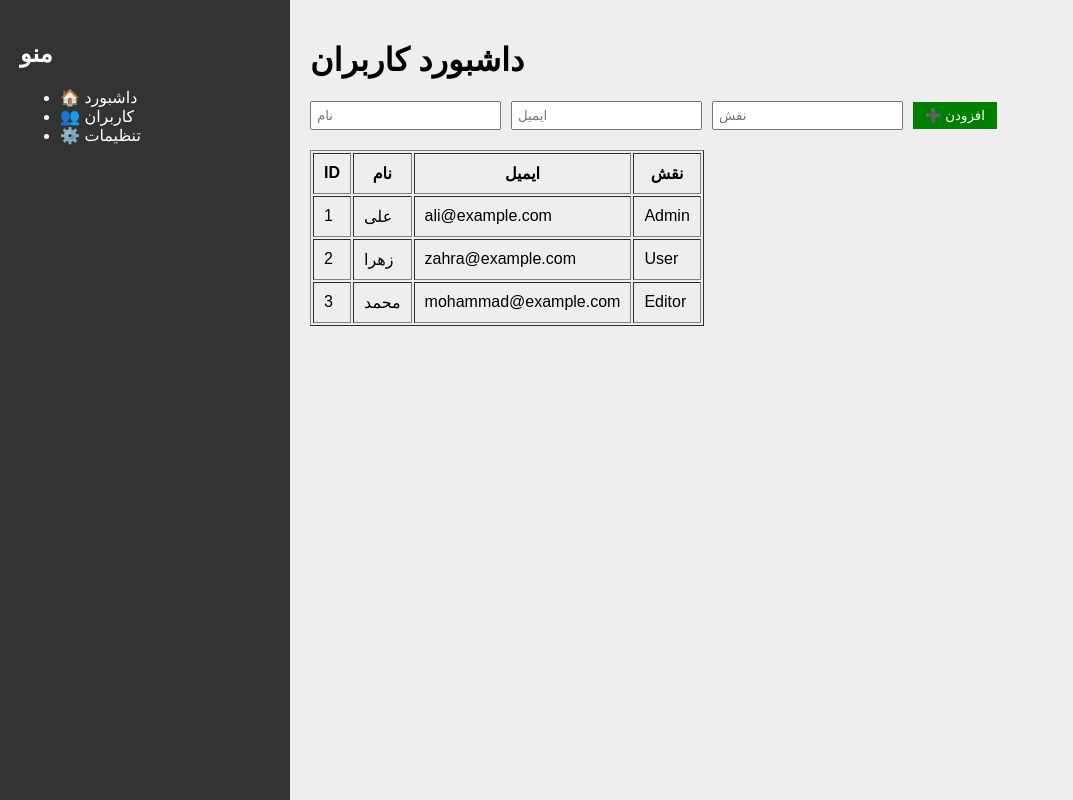
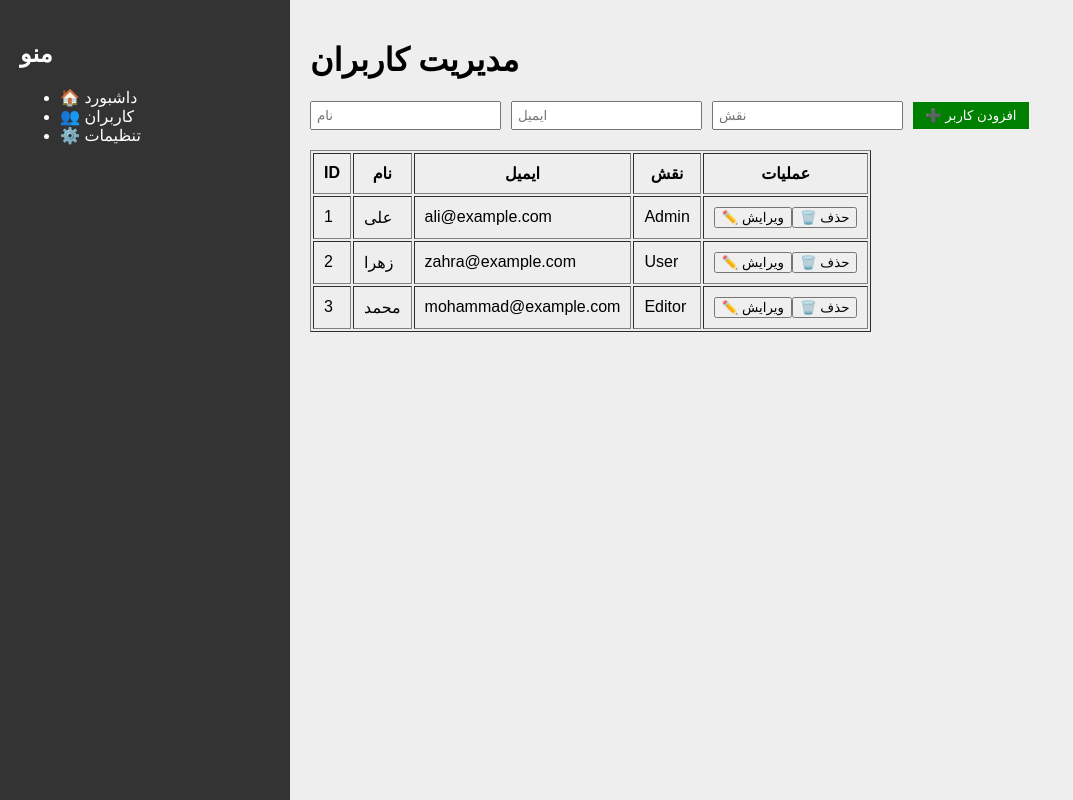
Before and after one commit to mohmmad-sazandeh/admin-dashboard, a React (Vite) app: page / in a window 1280 px wide. Shown: the whole page, without its empty margins (0-1073 px from the left). Built offline with nearby package versions, Linux system fonts and the light colour scheme.

Commit message:
Update MainContent.jsx

```diff
--- a/src/MainContent.jsx
+++ b/src/MainContent.jsx
@@ -4,19 +4,37 @@ import { users } from "./data.js";
 function MainContent() {
   const [userList, setUserList] = useState(users);
   const [newUser, setNewUser] = useState({ name: "", email: "", role: "" });
+  const [editingUser, setEditingUser] = useState(null);
 
   const handleAddUser = (e) => {
     e.preventDefault();
-    const id = userList.length + 1;
-    setUserList([...userList, { id, ...newUser }]);
+    if (editingUser) {
+      setUserList(
+        userList.map((u) =>
+          u.id === editingUser.id ? { ...editingUser, ...newUser } : u
+        )
+      );
+      setEditingUser(null);
+    } else {
+      const id = userList.length + 1;
+      setUserList([...userList, { id, ...newUser }]);
+    }
     setNewUser({ name: "", email: "", role: "" });
+  };
+
+  const handleDelete = (id) => {
+    setUserList(userList.filter((u) => u.id !== id));
+  };
+  const handleEdit = (user) => {
+    setEditingUser(user);
+    setNewUser({ name: user.name, email: user.email, role: user.role });
   };
 
   return (
     <div className="main">
-      <h1>داشبورد کاربران</h1>
+      <h1>مدیریت کاربران</h1>
 
-      {/* فرم افزودن کاربر */}
+      {/* فرم افزودن/ویرایش کاربر */}
       <form onSubmit={handleAddUser} style={{ marginBottom: "20px" }}>
         <input
           type="text"
@@ -39,7 +57,9 @@ function MainContent() {
           onChange={(e) => setNewUser({ ...newUser, role: e.target.value })}
           required
         />
-        <button type="submit">➕ افزودن</button>
+        <button type="submit">
+          {editingUser ? "✏️ ویرایش کاربر" : "➕ افزودن کاربر"}
+        </button>
       </form>
 
       {/* جدول کاربران */}
@@ -50,6 +70,7 @@ function MainContent() {
             <th>نام</th>
             <th>ایمیل</th>
             <th>نقش</th>
+            <th>عملیات</th>
           </tr>
         </thead>
         <tbody>
@@ -59,6 +80,10 @@ function MainContent() {
               <td>{user.name}</td>
               <td>{user.email}</td>
               <td>{user.role}</td>
+              <td>
+                <button onClick={() => handleEdit(user)}>✏️ ویرایش</button>
+                <button onClick={() => handleDelete(user.id)}>🗑️ حذف</button>
+              </td>
             </tr>
           ))}
         </tbody>
```
